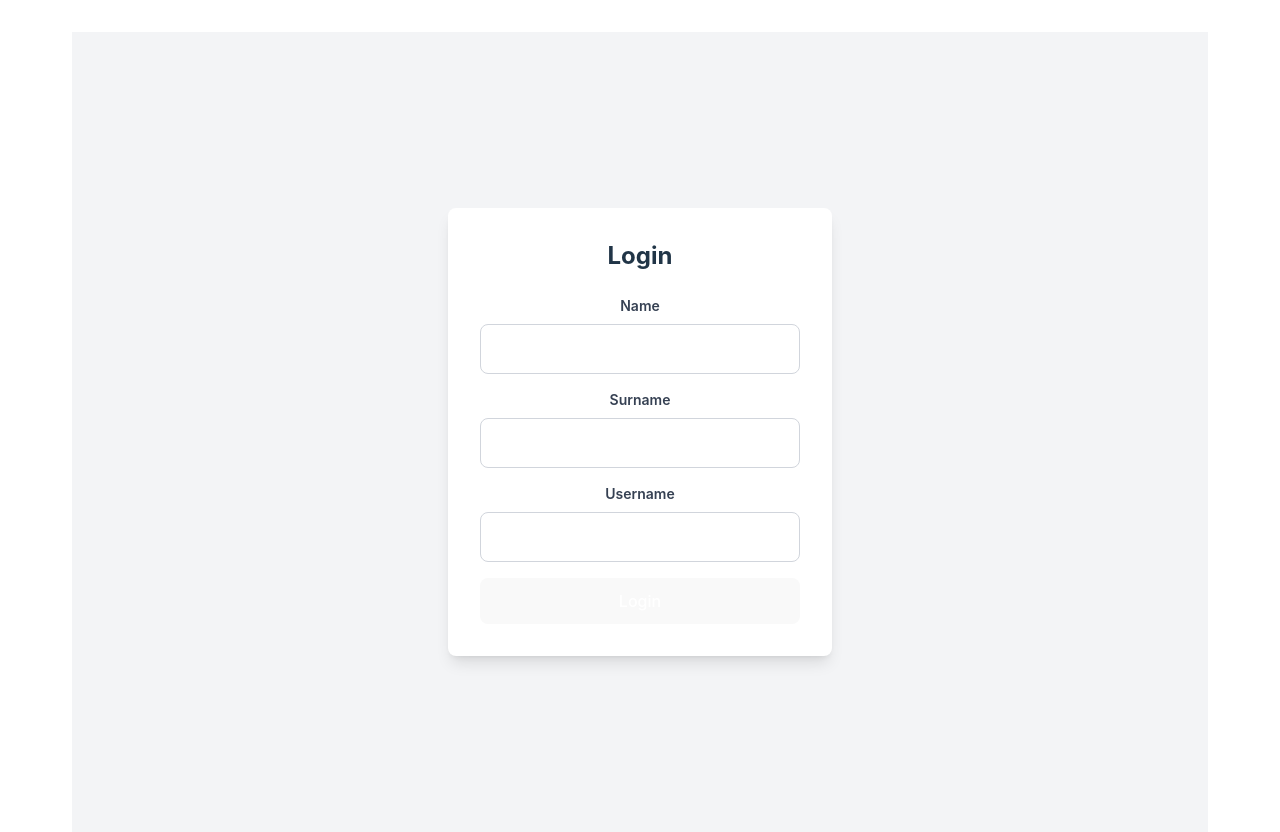
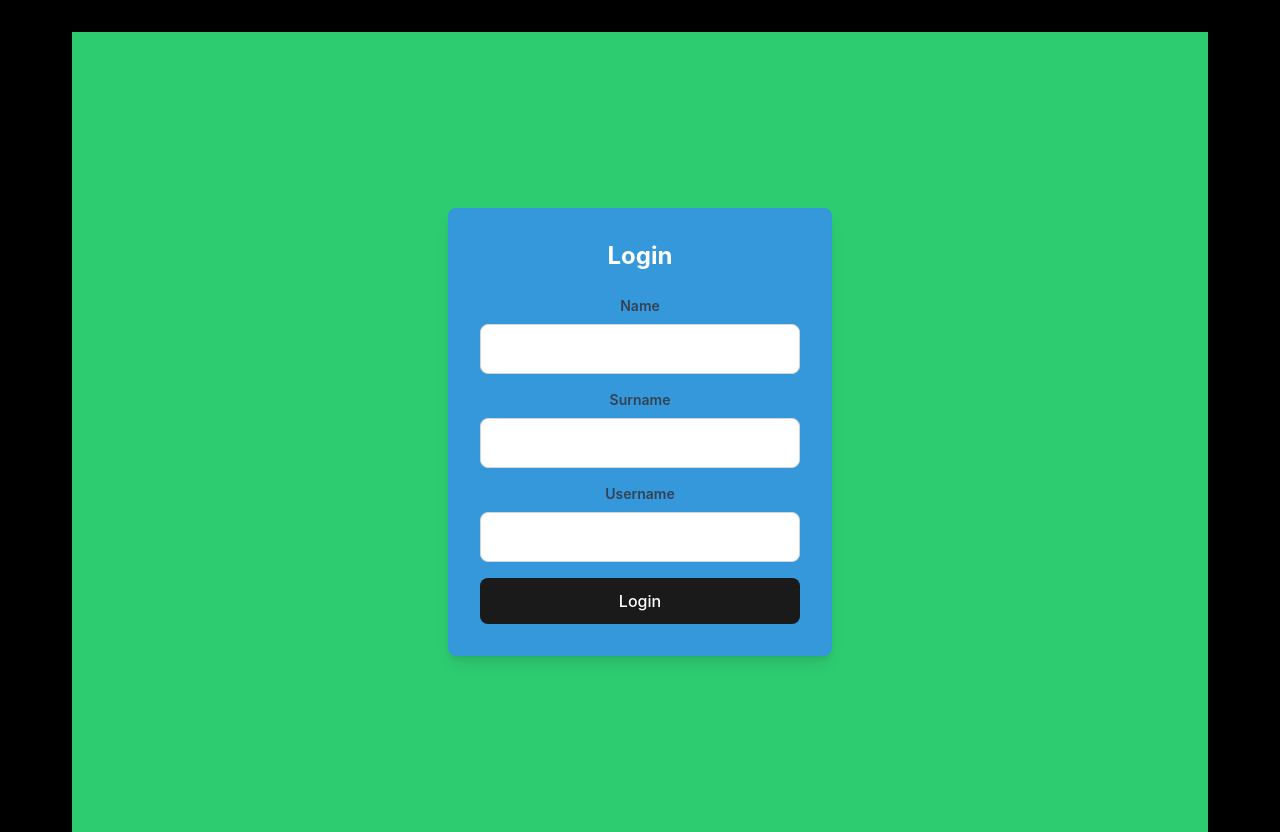
Before and after one commit to daniqss/docs-lock, a React (Vite) app in the folder client/: page / in a window 1280 px wide. Built offline with nearby package versions, Linux system fonts and the light colour scheme.

Commit message:
style: implement CSS variables for theming

```diff
--- a/client/src/index.css
+++ b/client/src/index.css
@@ -6,14 +6,80 @@
   font-weight: 400;
 
   color-scheme: light dark;
-  color: rgba(255, 255, 255, 0.87);
-  background-color: #242424;
+  color: rgba(255, 255, 255, 1);
+  background-color: var(--background-color);
 
   font-synthesis: none;
   text-rendering: optimizeLegibility;
   -webkit-font-smoothing: antialiased;
   -moz-osx-font-smoothing: grayscale;
 }
+
+
+/* styles.css */
+:root {
+  --primary-color: #3498db; /* Azul */
+  --secondary-color: #2ecc71; /* Verde */
+  --foreground-color: white; /* Blanco */
+  --background-color: black; /* Gris oscuro */
+
+  --button-color: #3498db; /* Azul */
+  --label-color: #333; /* Texto oscuro */
+  --input-color: white; /* Blanco para inputs */
+  --text-color: #333; /* Texto oscuro */
+}
+
+/* styles.css */
+@layer utilities {
+  /* Colores de fondo */
+  .bg-primary {
+    background-color: var(--primary-color);
+  }
+
+  .bg-secondary {
+    background-color: var(--secondary-color);
+  }
+
+  .bg-background {
+    background-color: var(--background-color);
+  }
+
+  .bg-foreground {
+    background-color: var(--foreground-color);
+  }
+
+  /* Colores de texto */
+  .text-primary {
+    color: var(--primary-color);
+  }
+
+  .text-secondary {
+    color: var(--secondary-color);
+  }
+
+  .text-text {
+    color: var(--text-color);
+  }
+
+  .text-label {
+    color: var(--label-color);
+  }
+
+  /* Colores de botones */
+  .bg-button {
+    background-color: var(--button-color);
+  }
+
+  .bg-button:hover {
+    background-color: var(--primary-color); /* Para un hover de ejemplo */
+  }
+
+  /* Colores de inputs */
+  .bg-input {
+    background-color: var(--input-color);
+  }
+}
+
 
 a {
   font-weight: 500;
@@ -55,16 +121,3 @@ button:focus,
 button:focus-visible {
   outline: 4px auto -webkit-focus-ring-color;
 }
-
-@media (prefers-color-scheme: light) {
-  :root {
-    color: #213547;
-    background-color: #ffffff;
-  }
-  a:hover {
-    color: #747bff;
-  }
-  button {
-    background-color: #f9f9f9;
-  }
-}
--- a/client/src/pages/HomePage.css
+++ b/client/src/pages/HomePage.css
@@ -4,6 +4,7 @@
   margin: 0 40px 0; /* Arriba: 20px, Izquierda/Derecha: 40px, Abajo: 0 */
   padding: 2rem;
   text-align: center;
+  background-color: black;
 }
 
 .logo {
--- a/client/src/pages/LoginPage.tsx
+++ b/client/src/pages/LoginPage.tsx
@@ -28,28 +28,28 @@ function Login() {
   };
 
   return (
-    <div className="flex justify-center items-center min-h-screen bg-gray-100">
-      <div className="bg-white p-8 rounded-lg shadow-lg w-96">
+    <div className="flex justify-center items-center min-h-screen bg-secondary">
+      <div className="bg-primary p-8 rounded-lg shadow-lg w-96">
         <h2 className="text-2xl font-bold text-center mb-6">Login</h2>
         <form onSubmit={handleSubmit}>
           <div className="mb-4">
-            <label htmlFor="Name" className="block text-sm font-semibold text-gray-700">Name</label>
+            <label htmlFor="name" className="block text-sm font-semibold text-gray-700">Name</label>
             <input
-              type="Name"
-              id="Name"
+              type="name"
+              id="name"
               value={name}
               onChange={(e) => setName(e.target.value)}
-              className="w-full p-3 mt-2 border border-gray-300 rounded-lg focus:outline-none focus:ring-2 focus:ring-blue-500"
+              className="w-full p-3 mt-2 border border-gray-300 rounded-lg focus:outline-none focus:ring-2 focus:ring-blue-500 bg-input"
             />
           </div>
           <div className="mb-4">
-            <label htmlFor="Surname" className="block text-sm font-semibold text-gray-700">Surname</label>
+            <label htmlFor="surname" className="block text-sm font-semibold text-gray-700">Surname</label>
             <input
-              type="Surname"
-              id="Surname"
+              type="surname"
+              id="surname"
               value={surname}
               onChange={(e) => setSurname(e.target.value)}
-              className="w-full p-3 mt-2 border border-gray-300 rounded-lg focus:outline-none focus:ring-2 focus:ring-blue-500"
+              className="w-full p-3 mt-2 border border-gray-300 rounded-lg focus:outline-none focus:ring-2 focus:ring-blue-500 bg-input"
             />
           </div>
           <div className="mb-4">
@@ -59,13 +59,13 @@ function Login() {
               id="username"
               value={github}
               onChange={(e) => setGithub(e.target.value)}
-              className="w-full p-3 mt-2 border border-gray-300 rounded-lg focus:outline-none focus:ring-2 focus:ring-blue-500"
+              className="w-full p-3 mt-2 border border-gray-300 rounded-lg focus:outline-none focus:ring-2 focus:ring-blue-500 bg-input"
             />
           </div>
           {error && <div className="text-red-500 text-sm mb-4">{error}</div>}
           <button
             type="submit"
-            className="w-full bg-blue-500 text-white py-3 rounded-lg hover:bg-blue-600 focus:outline-none focus:ring-2 focus:ring-blue-400"
+            className="w-full bg-blue-500 text-white py-3 rounded-lg hover:bg-blue-600 focus:outline-none focus:ring-2 focus:ring-blue-400 bg-button"
           >
             Login
           </button>
```
